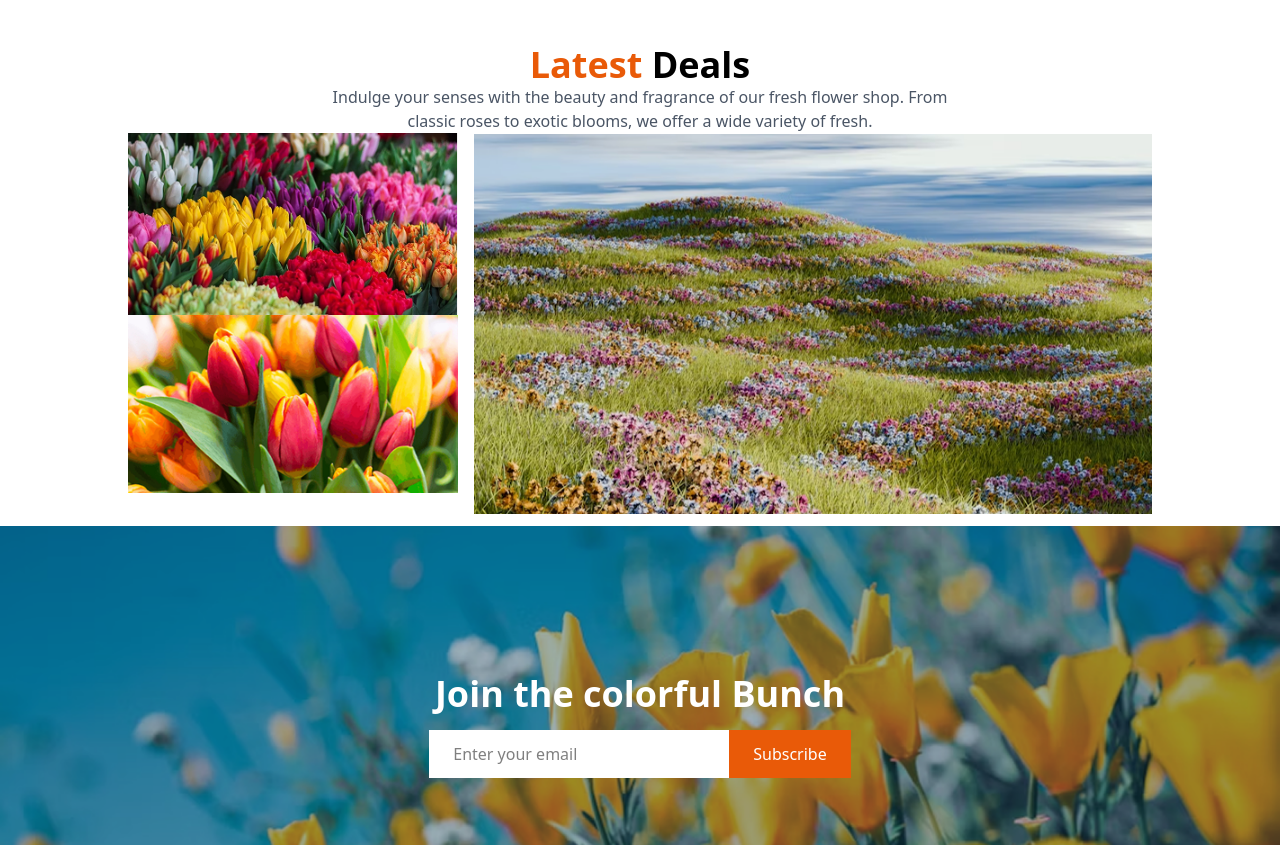
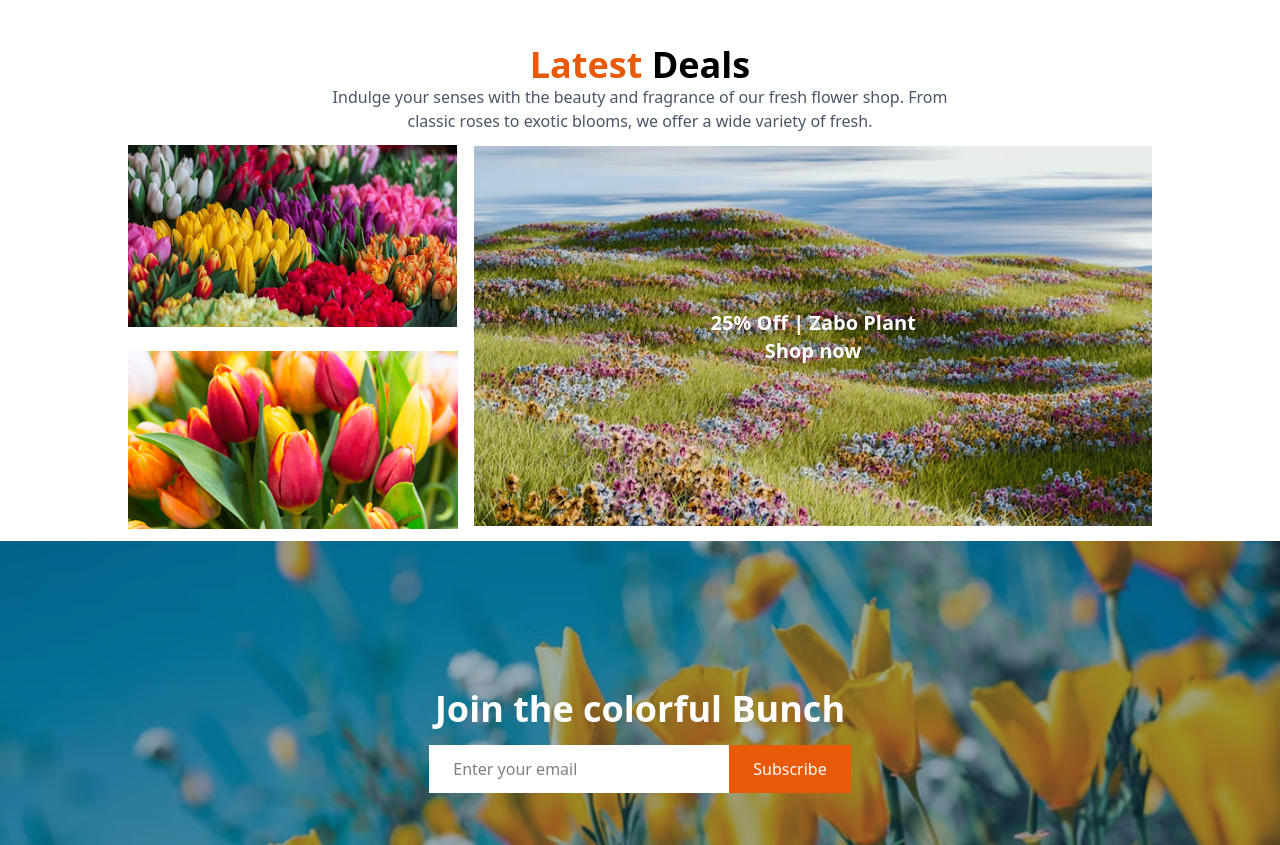
Before and after one commit to Tanzeem74/Flower-Responsibe, a plain HTML site: page index.html in a window 1280 px wide. Shown: the part 1644-2489 px from the top of the page. Drawn offline with nearby package versions, Linux system fonts and the light colour scheme.

Commit message:
added challenge part partially

```diff
--- a/index.html
+++ b/index.html
@@ -118,18 +118,21 @@
             </div>
         </section>
         <section class="max-w-5xl mx-auto mb-3">
-            <div class="text-center">
+            <div class="text-center mb-3">
                 <h2 class="text-4xl font-bold"><span class="text-[#E95A08]">Latest</span> Deals</h2>
                 <p class="text-gray-600">Indulge your senses with the beauty and fragrance of our fresh flower shop.
                     From <br>classic roses to exotic blooms, we offer a wide variety of fresh.</p>
             </div>
             <div class="grid grid-cols-1 md:flex">
-                <div class="mr-4">
+                <div class="mr-4 flex flex-col items-center space-y-6">
                     <img src="assets/deal-bloom.png" alt="">
                     <img src="assets/deal-ana.png" alt="">
                 </div>
-                <div>
+                <div class="relative inline-block">
                     <img src="assets/deal-zabo.png" alt="">
+                    <div class="absolute inset-0 flex items-center justify-center text-center">
+                        <h2 class="text-white text-xl font-bold">25% Off | Zabo Plant <br> <span>Shop now</span></h2>
+                    </div>
                 </div>
             </div>
         </section>
```
